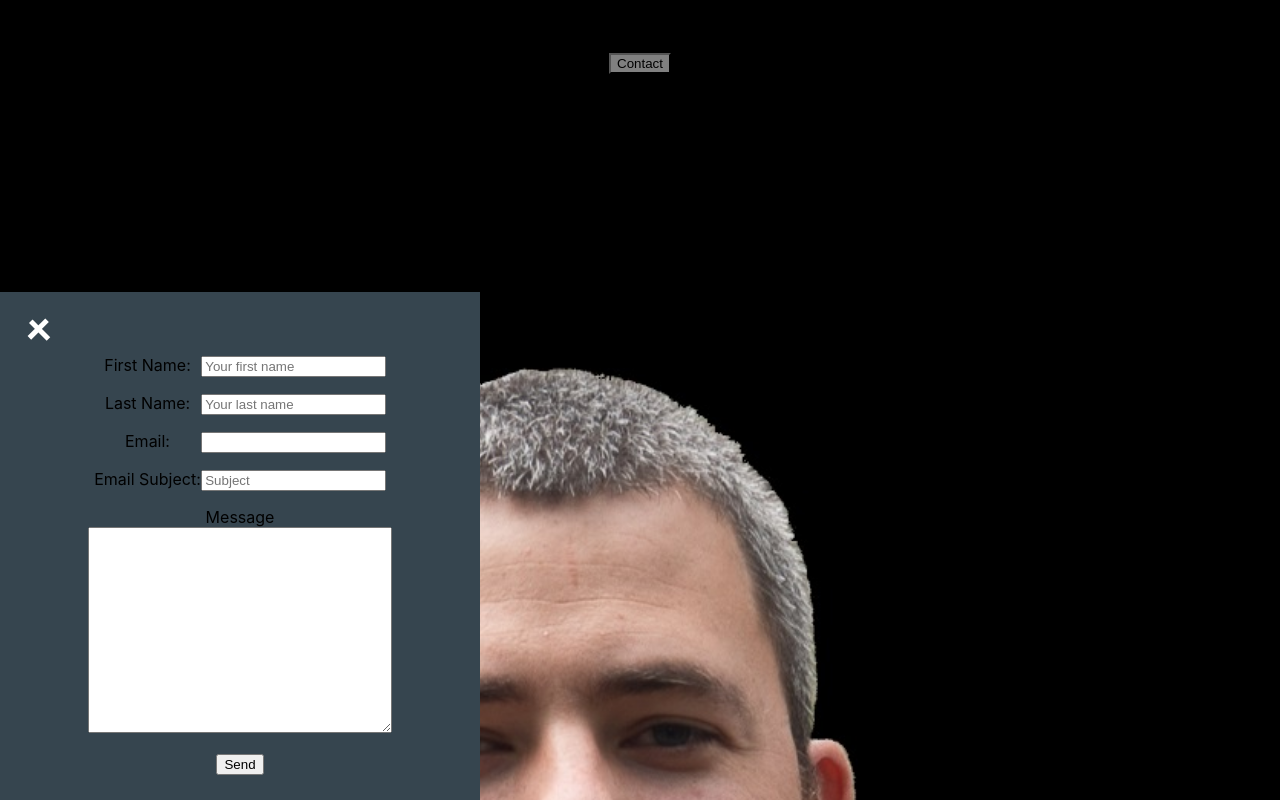
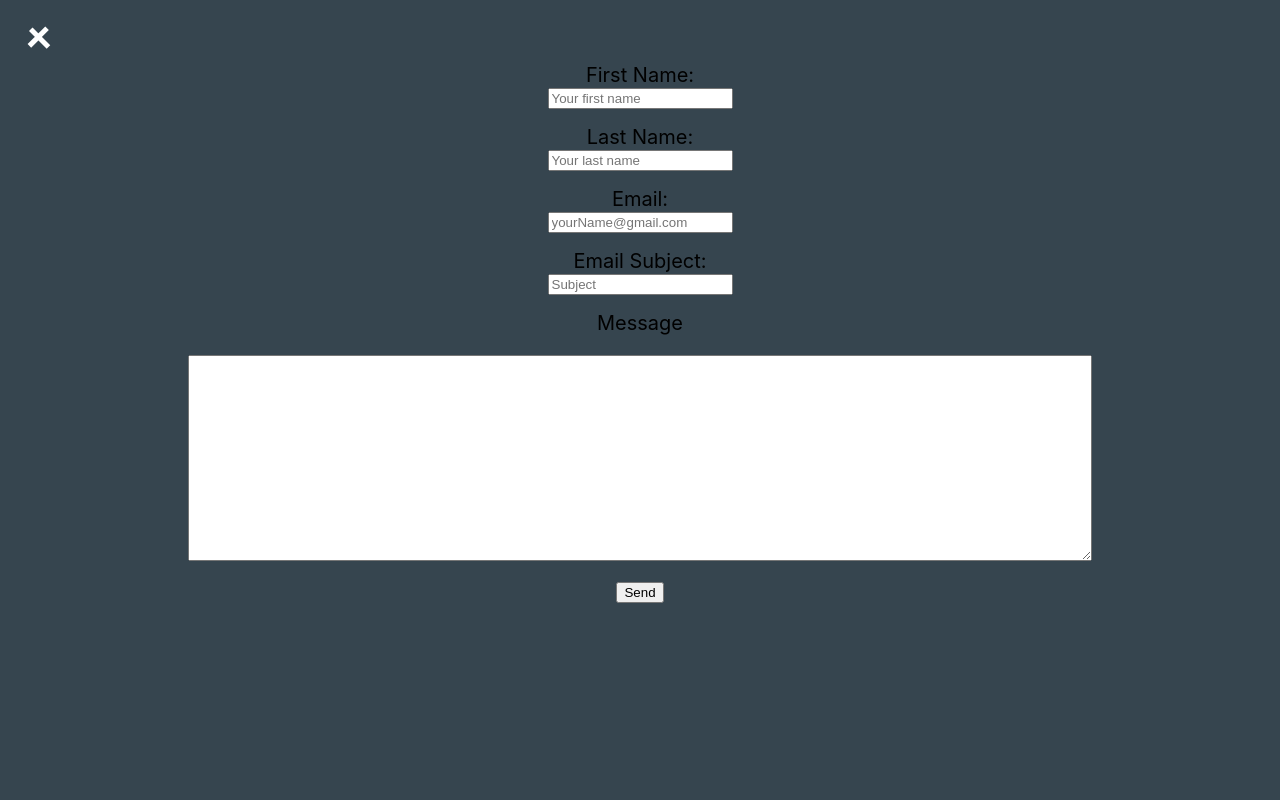
Before and after one commit to mylesrangel/mylesrangel, a React (Create React App) app in the folder mylesrangel/: page / in a window 1280 px wide. Both pictures are taken after a click on the button "Contact". Shown: the top 800 px of the page. Built offline with nearby package versions, Linux system fonts and the light colour scheme.

Commit message:
Contact form dynamically adjusts based on pixel width (under 500px )

```diff
--- a/mylesrangel/src/App.js
+++ b/mylesrangel/src/App.js
@@ -5,6 +5,12 @@ import Contact from "./Components/Contact/contact.js";
 import './App.css';
 
 class App extends Component {
+
+	componentDidMount(){
+		console.log("component did mount App.js");
+	}
+
+
   render() {
     return (
       <div className="App">
--- a/mylesrangel/src/Components/Contact/contact.css
+++ b/mylesrangel/src/Components/Contact/contact.css
@@ -9,16 +9,14 @@
 	max-width: 100%;
 	margin-left: auto;
 	margin-right: auto;
-	width: 430px;
-	height: auto;
 	left: 0;
 	bottom: 0;
 	z-index: 1;
+	box-sizing: border-box;
 
 
 
 }
-
 
 .bars {
     width: 25px;
@@ -46,9 +44,8 @@
 }
 
 #contactForm label{
-	display: inline-block;
-	width: 27%;
-
+	display: block;
+	font-size: 20px;
 
 }
 
--- a/mylesrangel/src/Components/Contact/contact.js
+++ b/mylesrangel/src/Components/Contact/contact.js
@@ -8,28 +8,42 @@ class Contact extends Component{
 
 	constructor(props){
 		super(props);
+
 	}
 
+
+	state = {
+
+		formStyle: {
+			width: window.innerWidth,
+			height: window.innerHeight
+		}
+	}
+
+
+	componentDidMount(){
+
+	}
 
 	render(){
 		return(
 				<div>
-					<form id="contactForm" >
+					<form id="contactForm" style={this.state.formStyle} >
 						<div id = 'hamburgerButtonContact' onClick={this.props.contactForm}>
 							<div className="bars togglebar1"></div>
 							<div className="bars togglebar3"></div>
 						</div>
 						<p className="formElements">
 							<label> First Name: </label>
-							<input id="firstName" placeholder="Your first name" />
+							<input required id="firstName" placeholder="Your first name" />
 						</p>
 						<p className="formElements">
 							<label> Last Name: </label>
-							<input id="lastName" placeholder="Your last name" />
+							<input required id="lastName" placeholder="Your last name" />
 						</p>
 						<p className="formElements">
 							<label> Email: </label>
-							<input id="email" />
+							<input required id="email" placeholder="yourName@gmail.com"/>
 						</p>
 						<p className="formElements">
 							<label> Email Subject: </label>
@@ -39,7 +53,7 @@ class Contact extends Component{
 						<p className="formElements">
 							<label> Message </label>
 							<br />
-							<textarea name="Message" > </textarea>
+							<textarea required name="Message" > </textarea>
 						</p>
 							<input type="submit" value="Send" />
 					</form>
--- a/mylesrangel/src/Components/Homepage/homePage.js
+++ b/mylesrangel/src/Components/Homepage/homePage.js
@@ -16,6 +16,7 @@ class Homepage extends Component{
 	}
 
 	state = {
+
 		// TypeWriter Variables
 		i: 0,
 		statement: 'Let\'s Create! The sky\'s the limit!',
@@ -33,7 +34,6 @@ class Homepage extends Component{
 
 
 	toggleContactForm = () =>{
-		console.log("you clicked Contact button " + this.state.contactForm +" " + !this.state.contactForm);
 		this.setState({
 			contactForm: !this.state.contactForm
 		});
@@ -59,7 +59,18 @@ class Homepage extends Component{
 
 
 	componentDidMount(){
+
+
 		this.typeWriter();
+
+		this.setState({
+			windowWidth: window.innerWidth,
+			windowHeight: window.innerHeight
+		});
+
+		console.log("window height: " + this.state.windowHeight + " Window Width: " + this.state.windowWidth);
+
+
 	}
 
 	render(){
@@ -68,7 +79,7 @@ class Homepage extends Component{
 
 				<p id="statement">  </p>
 				<button id='contactButton' onClick={this.toggleContactForm}> Contact </button>
-				{this.state.contactForm && <Contact contactForm={this.toggleContactForm} />}
+				{this.state.contactForm && <Contact contactForm={this.toggleContactForm}/>}
 				<img
 				src={Myles}
 				style={this.state.imgStyle}
```
